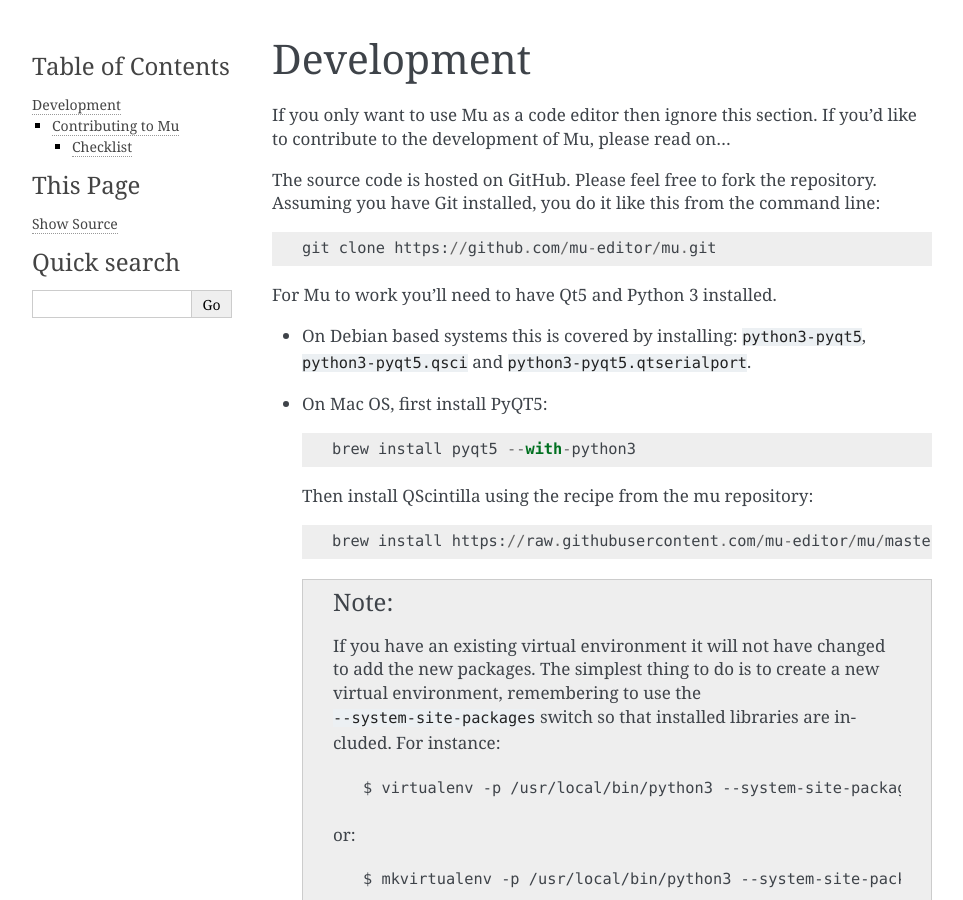
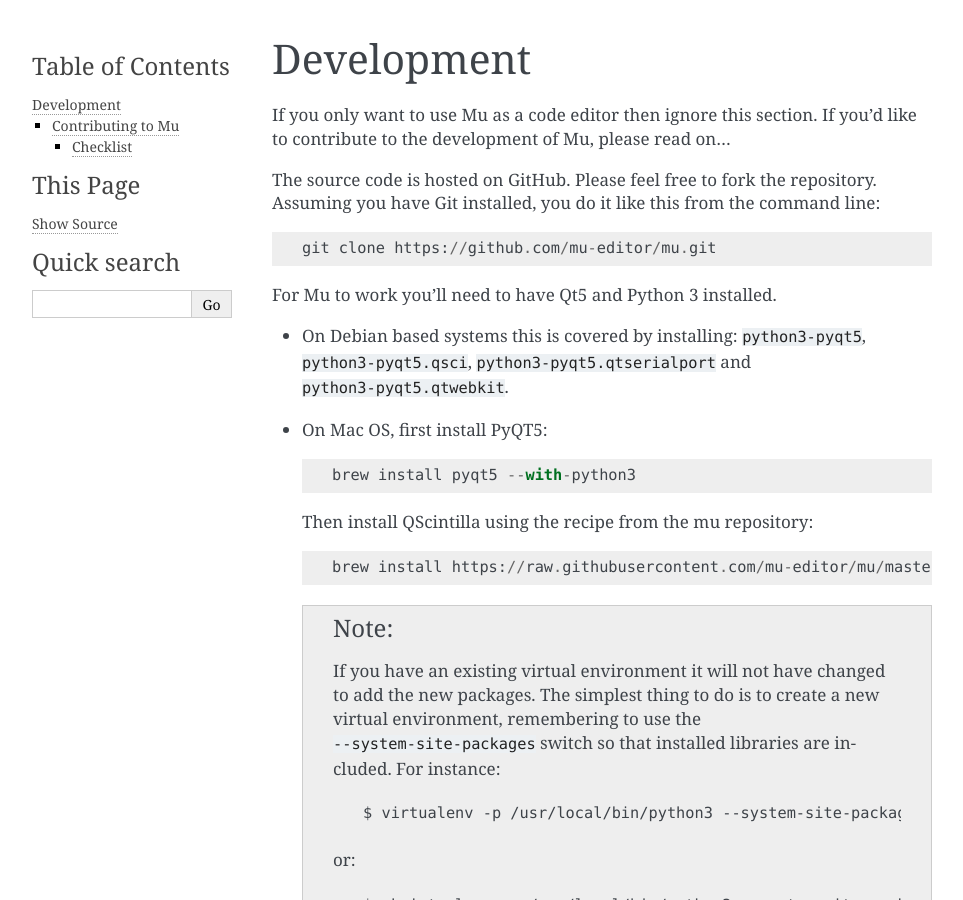
Before and after one commit to mu-editor/mu, a Sphinx documentation site: the page built from docs/development.rst, in a window 1280 px wide and 900 px high. Shown: the whole window, without its empty margins (148-1111 px from the left). Built offline with Sphinx 7.4.7, drawn with Linux system fonts in a browser that asks for light colours.

Commit message:
Add python3-pyqt5.qtwebkit dependancy to other places in docs.

```diff
--- a/docs/development.rst
+++ b/docs/development.rst
@@ -15,7 +15,7 @@
 For Mu to work you'll need to have Qt5 and Python 3 installed.
 
 * On Debian based systems this is covered by installing: ``python3-pyqt5``,
-  ``python3-pyqt5.qsci`` and ``python3-pyqt5.qtserialport``.
+  ``python3-pyqt5.qsci``, ``python3-pyqt5.qtserialport`` and ``python3-pyqt5.qtwebkit``.
 
 * On Mac OS, first install PyQT5::
 
```
Also changed, not shown: package/README.rst, 1 other file.
